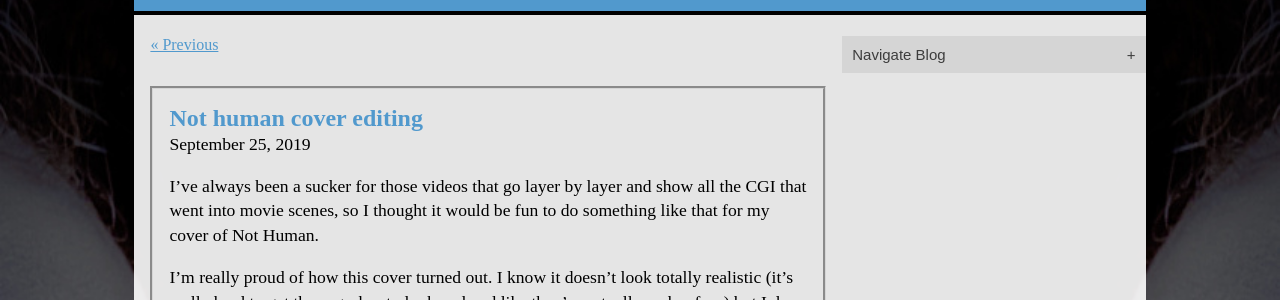
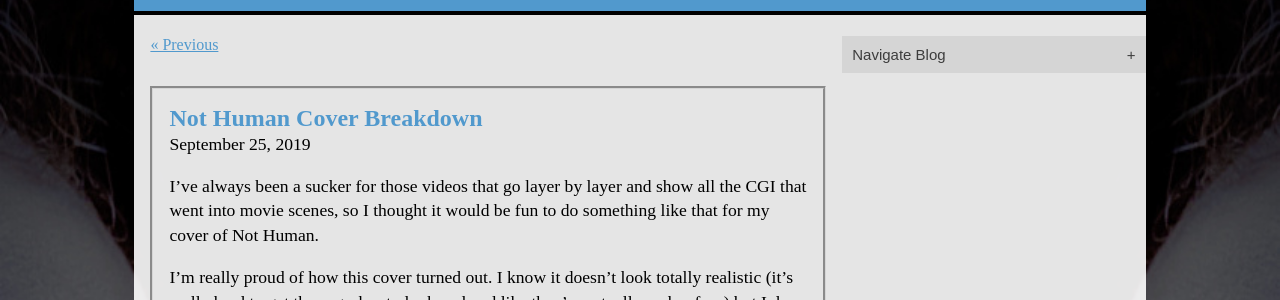
Before and after one commit to ryooan/ryooan.github.io, a Jekyll site: the page built from _posts/2019-9-25-Not Human Cover Breakdown.md, in a window 1280 px wide. Shown: the part 132-432 px from the top of the page. Built offline with Jekyll 4.4.1, drawn with Linux system fonts in a browser that asks for light colours.

Commit message:
Update and rename 2019-9-25-Not Human Cover Editing.md to 2019-9-25-Not Human Cover Breakdown.md

```diff
--- a/_posts/2019-9-25-Not Human Cover Editing.md
+++ b/_posts/2019-9-25-Not Human Cover Breakdown.md
@@ -1,6 +1,7 @@
 ---
 layout: post
 author: Ryan
+title: Not Human Cover Breakdown
 tags: [writing]
 ---
 I've always been a sucker for those videos that go layer by layer and show all the CGI that went into movie scenes, so I thought it would be fun to do something like that for my cover of Not Human.
```
